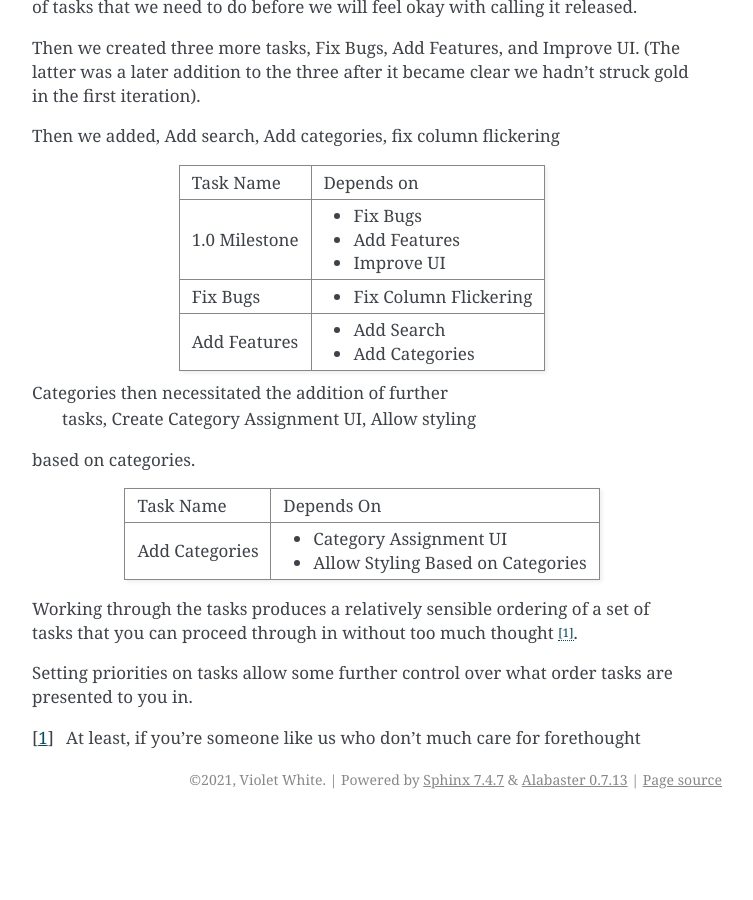
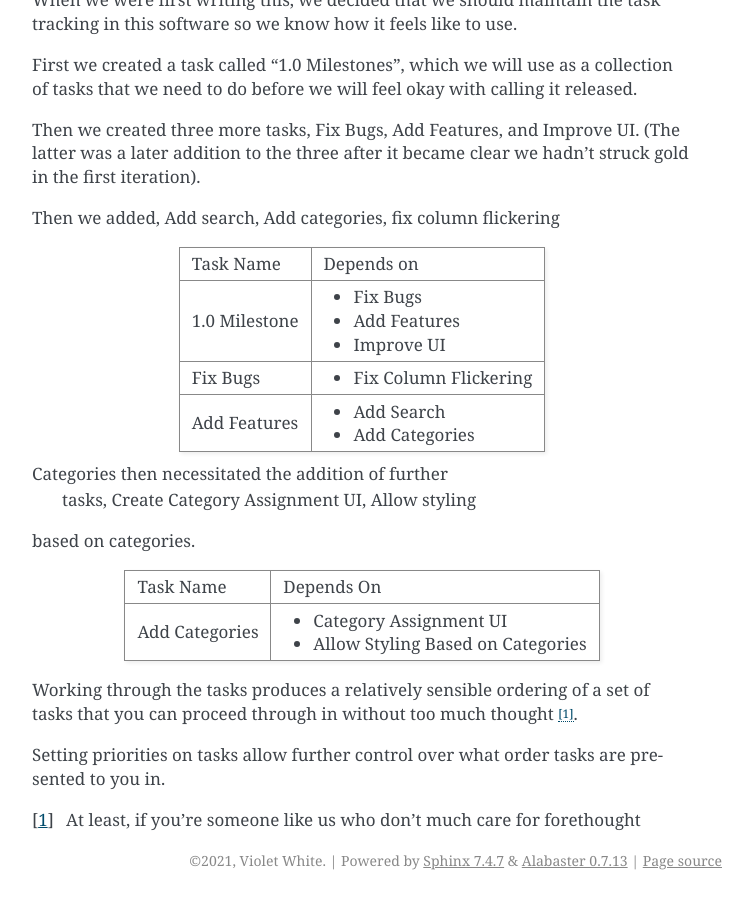
Before and after one commit to epsilon-phase/PyKanban, a Sphinx documentation site: the page built from docs/starting_out.rst, in a window 1280 px wide and 900 px high, scrolled down 1806 px. Shown: the whole window, without its empty margins (388-1141 px from the left). Built offline with Sphinx 7.4.7, drawn with Linux system fonts in a browser that asks for light colours; pages that are not in the unit, such as notebooks, are missing from menus; before the commit the page ends 2625 px from its top, so only the background shows below that; some of the changed text lies outside the part shown.

Commit message:
Update readme and starting out, remove some additional debug printing

```diff
--- a/docs/starting_out.rst
+++ b/docs/starting_out.rst
@@ -109,7 +112,7 @@ Working through the tasks produces a relatively
 sensible ordering of a set of tasks that you can
 proceed through in without too much thought [1]_.
 
-Setting priorities on tasks allow some further control
+Setting priorities on tasks allow further control
 over what order tasks are presented to you in.
 
 .. [1] At least, if you're someone like us who don't much care for forethought
```
Also changed, not shown: other parts of docs/starting_out.rst (+4 -1 lines), README.md (+1 -1 lines), 2 other files.
